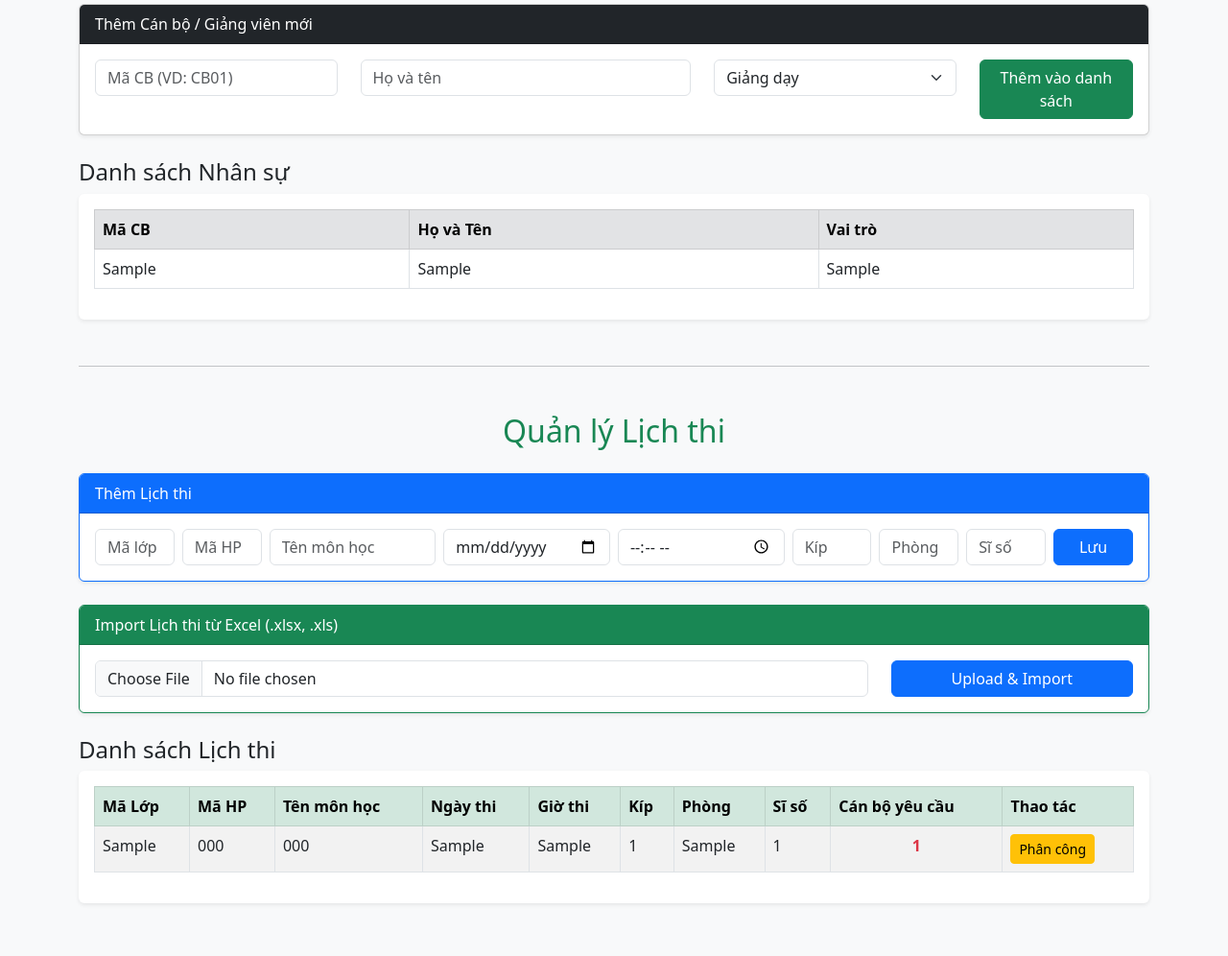
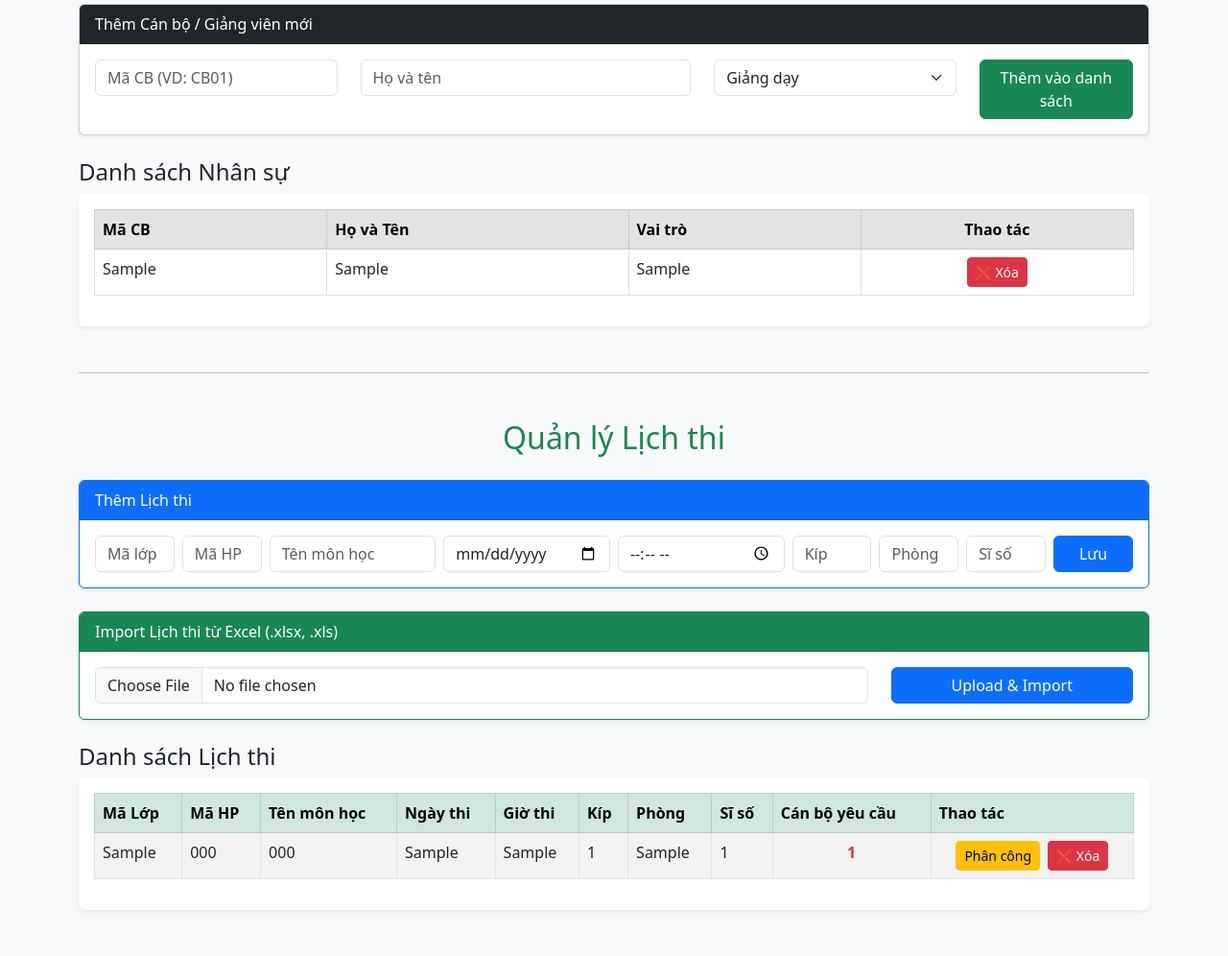
Before and after one commit to vitquaybungbu/hethongquanlylichthi, a Flask app: page / in a window 1280 px wide. Shown: the part 114-1110 px from the top of the page at 96% size. Before the commit the page ends 1056 px from the top, so only its background shows below. Run offline with Flask 3, Linux system fonts and the light colour scheme; tables that the repository leaves empty hold one stand-in row (values such as "Sample post").

Commit message:
Add files via upload

```diff
--- a/HeThongLichThi/app.py
+++ b/HeThongLichThi/app.py
@@ -66,7 +66,7 @@ class PhanCong(db.Model):
 
 @app.route('/', methods=['GET', 'POST'])
 def trang_chu():
-    # 1. Nếu người dùng bấm nút "Thêm vào DB" (Hành động POST)
+    # 1. Nếu người dùng bấm nút "Thêm vào danh sách" (Hành động POST)
     if request.method == 'POST':
         # Lấy dữ liệu từ các ô input trên web
         ma = request.form['ma_cb']
@@ -289,6 +289,34 @@ def cap_nhat_kinh_phi(id):
     flash(f"Đã cập nhật kinh phí cho lớp {lich.ma_lop} thành công 🦆!", "success")
     return redirect(url_for('quan_ly_kinh_phi'))
 
+@app.route('/xoa_can_bo/<int:id>', methods=['POST'])
+def xoa_can_bo(id):
+    cb_can_xoa = CanBo.query.get_or_404(id)
+
+    # 1. Xóa toàn bộ các phân công gác thi liên quan đến cán bộ này trước
+    PhanCong.query.filter_by(can_bo_id=cb_can_xoa.id).delete()
+
+    # 2. Xóa cán bộ khỏi hệ thống
+    db.session.delete(cb_can_xoa)
+    db.session.commit()
+
+    flash(f"Đã xóa cán bộ {cb_can_xoa.ten_cb} và các lịch gác liên quan!", "success")
+    return redirect(url_for('trang_chu'))
+
+@app.route('/xoa_lich_thi/<int:id>', methods=['POST'])
+def xoa_lich_thi(id):
+    lt_can_xoa = LichThi.query.get_or_404(id)
+
+    # 1. Xóa toàn bộ các phân công gác thi liên quan đến ca thi này
+    PhanCong.query.filter_by(lich_thi_id=lt_can_xoa.id).delete()
+
+    # 2. Xóa lịch thi
+    db.session.delete(lt_can_xoa)
+    db.session.commit()
+
+    flash(f"Đã xóa lịch thi lớp {lt_can_xoa.ma_lop} thành công!", "success")
+    return redirect(url_for('trang_chu'))
+
 # =======================================
 # PHẦN 3: CHẠY ỨNG DỤNG
 # =======================================
--- a/HeThongLichThi/templates/index.html
+++ b/HeThongLichThi/templates/index.html
@@ -55,7 +55,7 @@
                         <th>Mã CB</th>
                         <th>Họ và Tên</th>
                         <th>Vai trò</th>
-                    </tr>
+                        <th class="text-center">Thao tác</th> </tr>
                 </thead>
                 <tbody>
                     {% for cb in danh_sach_cb %}
@@ -63,10 +63,17 @@
                         <td>{{ cb.ma_cb }}</td>
                         <td>{{ cb.ten_cb }}</td>
                         <td>{{ cb.vai_tro }}</td>
+                        <td class="text-center">
+                            <form action="/xoa_can_bo/{{ cb.id }}" method="POST" class="m-0">
+                                <button type="submit" class="btn btn-sm btn-danger" onclick="return confirm('Bạn có chắc muốn xóa cán bộ này? Mọi lịch gác của họ sẽ bị hủy!');">
+                                    ❌ Xóa
+                                </button>
+                            </form>
+                        </td>
                     </tr>
                     {% else %}
                     <tr>
-                        <td colspan="3" class="text-center text-muted">Chưa có dữ liệu. Hãy thêm cán bộ ở form bên trên!</td>
+                        <td colspan="4" class="text-center text-muted">Chưa có dữ liệu. Hãy thêm cán bộ ở form bên trên!</td>
                     </tr>
                     {% endfor %}
                 </tbody>
@@ -157,7 +164,15 @@
                         <td>{{ lt.si_so }}</td>
                         <td class="text-center fw-bold text-danger">{{ lt.so_luong_can_bo_yeu_cau() }}</td>
                         <td>
-                            <a href="/phan_cong/{{ lt.id }}" class="btn btn-sm btn-warning">Phân công</a>
+                            <div class="d-flex gap-2 justify-content-center">
+                                <a href="/phan_cong/{{ lt.id }}" class="btn btn-sm btn-warning">Phân công</a>
+
+                                <form action="/xoa_lich_thi/{{ lt.id }}" method="POST" class="m-0">
+                                    <button type="submit" class="btn btn-sm btn-danger" onclick="return confirm('Bạn có chắc muốn xóa lịch thi này không?');">
+                                        ❌ Xóa
+                                    </button>
+                                </form>
+                            </div>
                         </td>
                     </tr>
                     {% else %}
```
